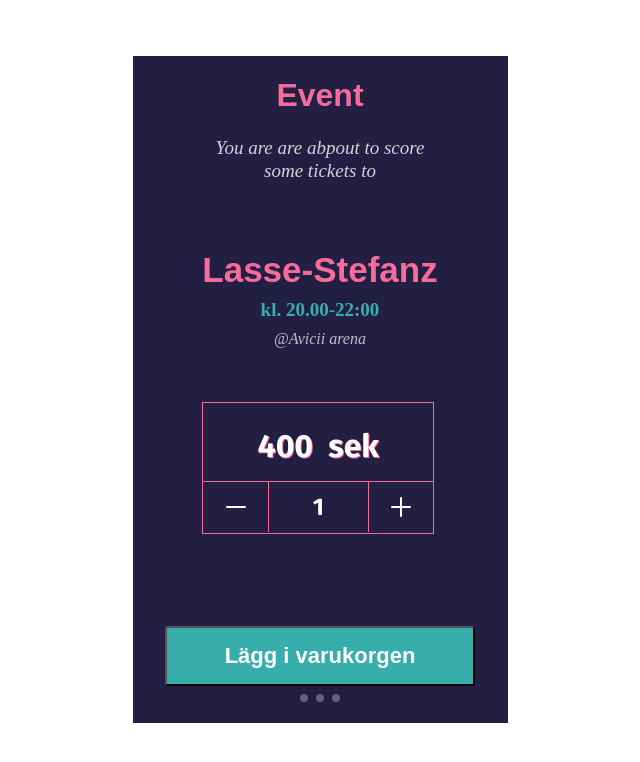
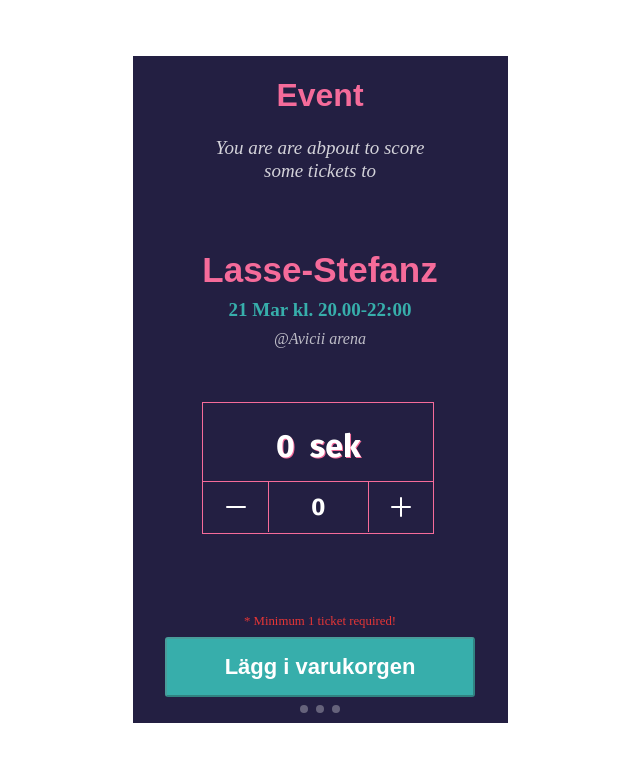
Before and after one commit to Rashadul-Haque-JS/where-its-at, a Vue app: page /Events/1 in a window 1280 px wide. Shown: the top 762 px of the page, without its empty margins (320-960 px from the left). Built offline with nearby package versions, Linux system fonts and the light colour scheme; a web font is replaced by a local one.

Commit message:
Updated..

```diff
--- a/src/components/OrderModelView.vue
+++ b/src/components/OrderModelView.vue
@@ -3,7 +3,7 @@
     <div class="order-info">
       <h2>{{ order.name }}&nbsp; sek</h2>
       <p class="date">
-        <span>{{ order.date }}</span> kl.
+        <span>{{ order.when.date }}</span> kl.
         <span>{{ order.when.from }}-{{ order.when.to }}</span>
       </p>
     </div>
--- a/src/store/index.js
+++ b/src/store/index.js
@@ -7,7 +7,7 @@
 export default new Vuex.Store({
   state: {
     events: { ...Events },
-    numOfTickets: 1,
+    numOfTickets: 0,
     order: [],
 
 
@@ -29,7 +29,7 @@
 
     decrTicket(state, payload) {
       let key = 'number'
-      if (state.numOfTickets > 1) {
+      if (state.numOfTickets > 0) {
         state.numOfTickets--
 
         setTimeout(() => {
@@ -41,8 +41,9 @@
 
     },
     addOrder(state, payload) {
+
       state.order.push(payload)
-      state.numOfTickets = 1
+      // state.numOfTickets = 1
     }
   },
   actions: {
--- a/src/views/Event.vue
+++ b/src/views/Event.vue
@@ -13,25 +13,29 @@
       <section class="date-time-place">
         <h1>{{ event.name }}</h1>
         <p class="date">
-          <span>{{ event.date }}</span> kl.
+          <span>{{ event.when.date }}</span> kl.
           <span>{{ event.when.from }}-{{ event.when.to }}</span>
         </p>
         <p class="place">@{{ event.where }}</p>
       </section>
       <section class="ticket-price">
-        <h2>{{total}}&nbsp; sek</h2>
+        <h2>{{ total }}&nbsp; sek</h2>
         <div class="actions">
-          <button @click="decrease" >
-            <img src="@/assets/decrease.svg" alt="Minus sign" /></button>
-          <span >{{ tickets }}</span>
-          <button @click="increase" >
+          <button @click="decrease">
+            <img src="@/assets/decrease.svg" alt="Minus sign" />
+          </button>
+          <span>{{ tickets }}</span>
+          <button @click="increase">
             <img src="@/assets/increase.svg" alt="Plus sign" />
           </button>
         </div>
       </section>
     </main>
     <footer>
-      <button @click="addToOrder">Lägg i varukorgen</button>
+      <span v-if="btnDisable">* Minimum 1 ticket required!</span>
+      <button :disabled="btnDisable" @click="addToOrder">
+        Lägg i varukorgen
+      </button>
     </footer>
   </div>
 </template>
@@ -44,30 +48,32 @@
         (event) => event.id == this.$route.params.id
       );
     },
-    tickets(){
-      return this.$store.state.numOfTickets
+    tickets() {
+      return this.$store.state.numOfTickets;
     },
 
-    total(){
-      return this.event.price * this.tickets
+    total() {
+      return this.event.price * this.tickets;
     },
 
-
+    btnDisable() {
+      return this.tickets < 1 ? true : false;
+    },
   },
 
-  methods:{
-    increase(){
-      this.$store.dispatch('incrTicket',this.event)
+  methods: {
+    increase() {
+      this.$store.dispatch("incrTicket", this.event);
     },
 
-    decrease(){
-      this.$store.dispatch('decrTicket',this.event)
+    decrease() {
+      this.$store.dispatch("decrTicket", this.event);
     },
 
-    addToOrder(){
-      this.$store.dispatch('addOrder', this.event)
-    }
-  }
+    addToOrder() {
+      this.$store.dispatch("addOrder", this.event);
+    },
+  },
 };
 </script>
 
@@ -165,7 +171,7 @@
       width: 230px;
       height: 130px;
       border: 1px solid #f56b9a;
-      font-family: 'Fira Sans', sans-serif;
+      font-family: "Fira Sans", sans-serif;
 
       h2 {
         font-weight: bold;
@@ -192,7 +198,7 @@
           justify-content: center;
           align-items: center;
           background-color: #231f42;
-          border:none;
+          border: none;
 
           img {
             width: 20px;
@@ -208,13 +214,23 @@
           align-items: center;
           border-left: 1px solid #f56b9a;
           border-right: 1px solid #f56b9a;
-          color:#ffffff;
+          color: #ffffff;
         }
       }
     }
   }
 
   footer {
+    display: flex;
+    flex-direction: column;
+    align-items: center;
+    justify-content: flex-end;
+    margin-top: 80px;
+    span {
+      color: #e63636;
+      font-size: 0.8rem;
+      text-align: center;
+    }
     button {
       width: 310px;
       height: 60px;
@@ -229,7 +245,7 @@
 
       background: #37aeab;
       border-radius: 3px;
-      margin-top: 92px;
+      margin-top: 8px;
       cursor: pointer;
     }
   }
```
Lines whose indentation alone changed are shown as unchanged.
